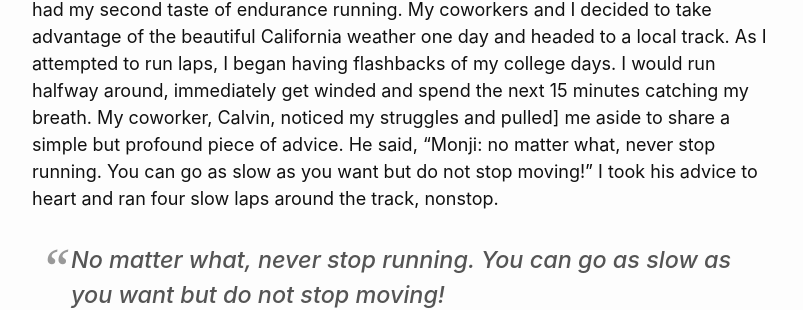
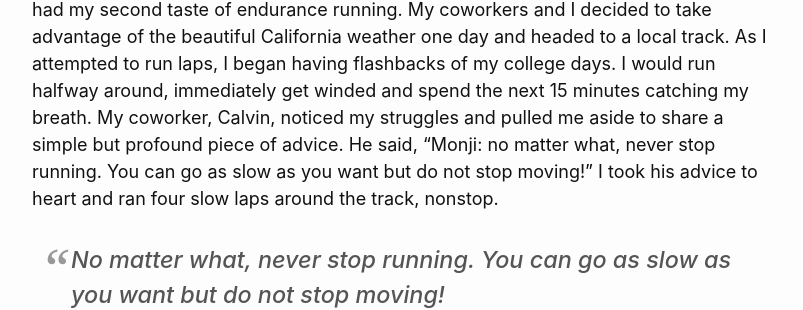
Before and after one commit to mdolon/mdolon-dot-com, a Jekyll site: the page built from _posts/2018-12-15-how-running-changed-my-life.md, in a window 1280 px wide and 900 px high, scrolled down 302 px. Shown: the part 288-598 px from the top of the window, without its empty margins (238-1041 px from the left). Built offline with Jekyll 4.4.1, drawn with Linux system fonts in a browser that asks for light colours; some of the changed text lies outside the part shown.

Commit message:
Remove ]

```diff
--- a/_posts/2018-12-15-how-running-changed-my-life.md
+++ b/_posts/2018-12-15-how-running-changed-my-life.md
@@ -50,7 +50,7 @@ idiot sadomasochists because, well, who in their right mind would do that to the
 Several years later, after moving to Palo Alto for a new job, I had my second taste of endurance running.
 My coworkers and I decided to take advantage of the beautiful California weather one day and headed to a local track.
 As I attempted to run laps, I began having flashbacks of my college days. I would run halfway around, immediately
-get winded and spend the next 15 minutes catching my breath. My coworker, Calvin, noticed my struggles and pulled]
+get winded and spend the next 15 minutes catching my breath. My coworker, Calvin, noticed my struggles and pulled
 me aside to share a simple but profound piece of advice. He said, "Monji: no matter what, never stop
 running. You can go as slow as you want but do not stop moving!" I took his advice to heart and ran four slow
 laps around the track, nonstop.
```
